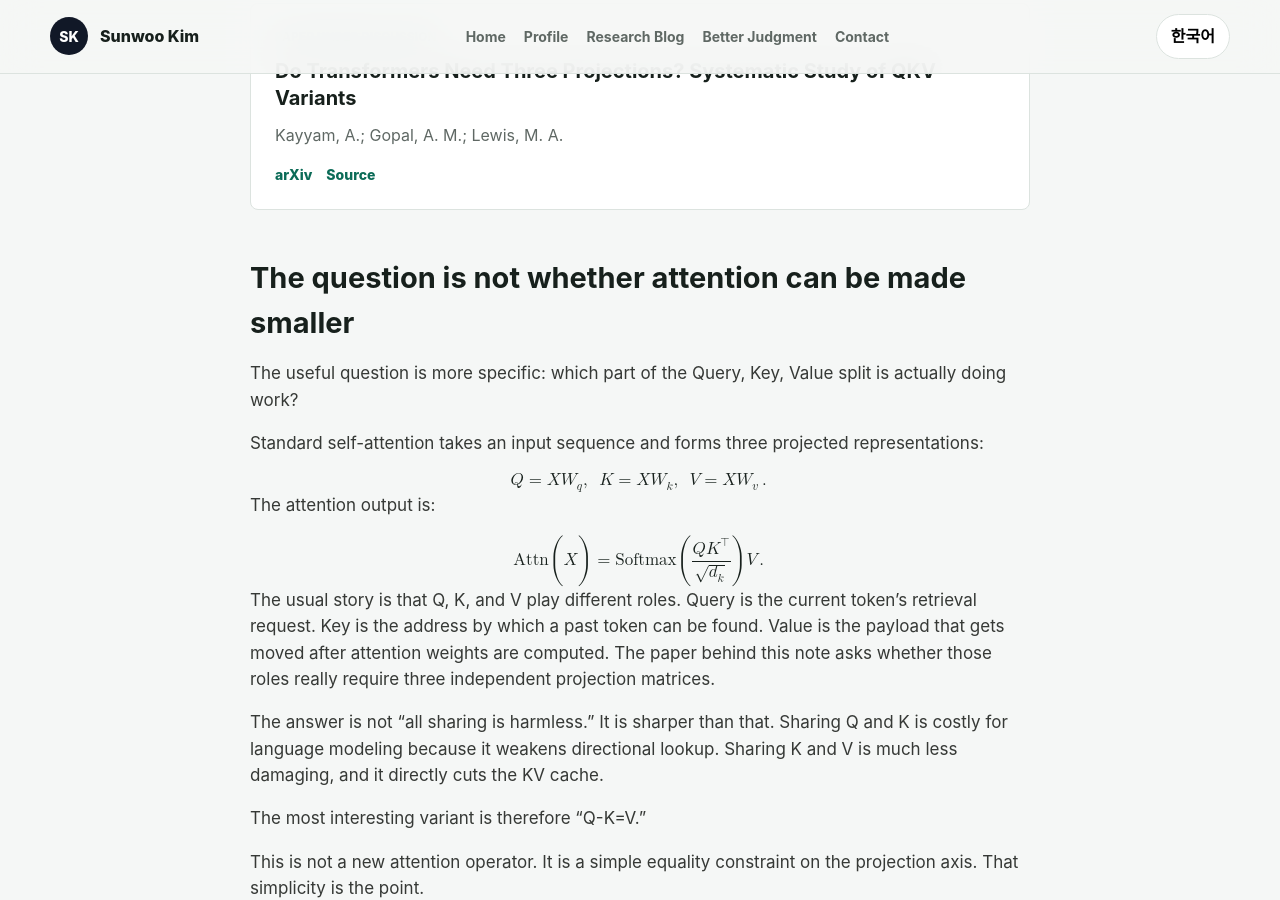
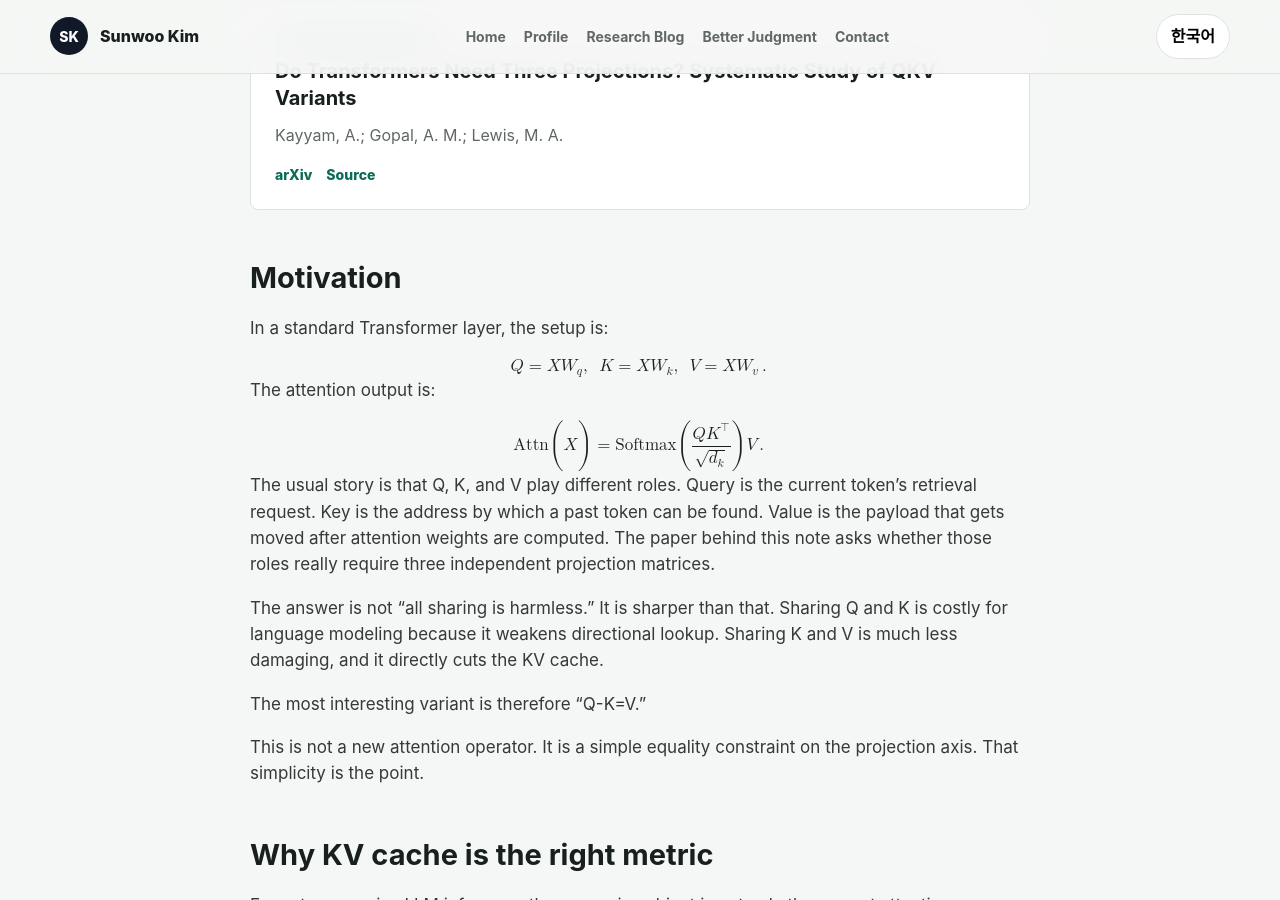
Before and after one commit to SunBooGermany/SunBooGermany.github.io, a Jekyll site: the page built from _posts/2026-06-12-do-transformers-need-three-projections.md, in a window 1280 px wide and 900 px high, scrolled down 480 px. Built offline with Jekyll 4.4.1, drawn with Linux system fonts in a browser that asks for light colours.

Commit message:
Revise QKV note motivation heading

```diff
--- a/_posts/2026-06-12-do-transformers-need-three-projections.md
+++ b/_posts/2026-06-12-do-transformers-need-three-projections.md
@@ -31,11 +31,9 @@ language: "en-ko"
 has_korean_note: false
 ---
 
-## The question is not whether attention can be made smaller
+## Motivation
 
-The useful question is more specific: which part of the Query, Key, Value split is actually doing work?
-
-Standard self-attention takes an input sequence and forms three projected representations:
+In a standard Transformer layer, the setup is:
 
 <math display="block" aria-label="Standard attention projections">
   <mi>Q</mi><mo>=</mo><mi>X</mi><msub><mi>W</mi><mi>q</mi></msub>
@@ -236,9 +234,9 @@ Kayyam, A., Gopal, A. M., & Lewis, M. A. (2026). Do Transformers Need Three Proj
 
 <!-- ko -->
 
-## 질문은 attention을 작게 만들 수 있느냐가 아니다
+## Motivation
 
-표준 self-attention은 입력 sequence에서 세 개의 projection을 만든다.
+기본 구조는 다음과 같다.
 
 <math display="block" aria-label="Standard attention projections">
   <mi>Q</mi><mo>=</mo><mi>X</mi><msub><mi>W</mi><mi>q</mi></msub>
```
